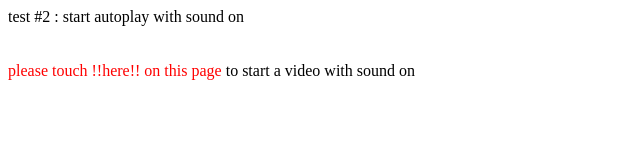
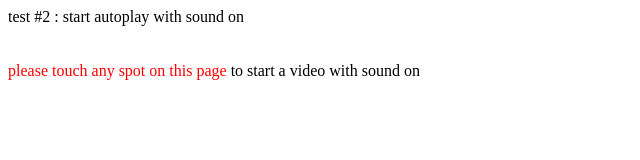
Before and after one commit to ksong0xd/minthegit2.github.io, a plain HTML site: page video-test-sound-on.html in a window 1280 px wide. Shown: the full height of the page, 0-640 px from the left. Drawn offline with Linux system fonts and the light colour scheme.

Commit message:
no message

```diff
--- a/video-test-sound-on.html
+++ b/video-test-sound-on.html
@@ -16,7 +16,7 @@
 
     log("test #2 : start autoplay with sound on");
     log("<br><br>");
-    log("<font color='red'>please touch !!here!! on this page</font> to start a video with sound on");
+    log("<font color='red'>please touch any spot on this page</font> to start a video with sound on");
 
     var video = document.createElement("video");
     video.src = "http://acdn.adnxs.com/video/demos/content/videos/baby.mp4";
```
